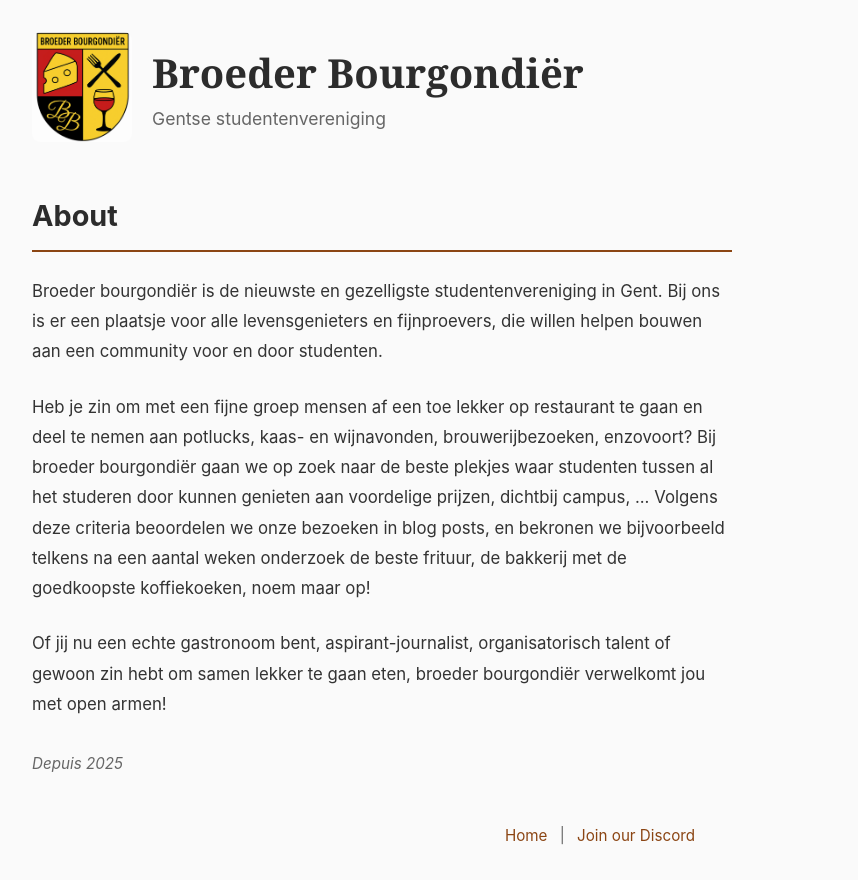
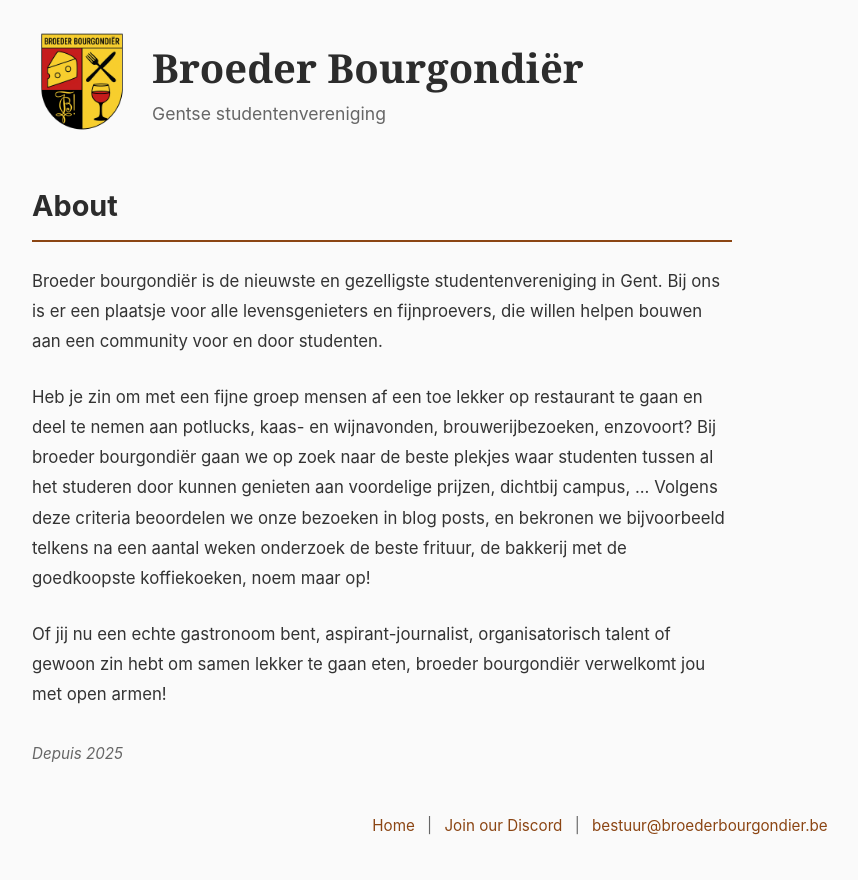
Before and after one commit to Broeder-Bourgondier/website, a plain HTML site: page about.html in a window 1280 px wide. Shown: the whole page, without its empty margins (40-898 px from the left). Drawn offline with Linux system fonts and the light colour scheme.

Commit message:
update site

```diff
--- a/about.html
+++ b/about.html
@@ -20,12 +20,12 @@
   <meta property="twitter:url" content="https://broederbourgondier.be/about.html">
   <meta property="twitter:title" content="About - Broeder Bourgondiër">
   <meta property="twitter:description" content="Broeder Bourgondiër is de nieuwste en gezelligste studentenvereniging in Gent. Bij ons is er een plaatsje voor alle levengenieters en fijnproevers, die willen helpen bouwen aan een community voor en door studenten.">
-  <meta property="twitter:image" content="https://broederbourgondier.be/assets/bb.webp">
+  <meta property="twitter:image" content="https://broederbourgondier.be/assets/bb_new.webp">
 
   <link rel="canonical" href="https://broederbourgondier.be/about.html">
 
   <link rel="icon" type="image/png" href="assets/bb-min.png">
-  <link rel="apple-touch-icon" href="assets/bb.png">
+  <link rel="apple-touch-icon" href="assets/bb_new.png">
 
   <style>
     * {
@@ -137,7 +137,7 @@
 </head>
 <body>
   <div class="header">
-    <img src="assets/bb.webp" alt="BB Logo" width="100">
+    <img src="assets/bb_new.webp" alt="BB Logo" width="100">
     <div>
       <h1>Broeder Bourgondiër</h1>
       <p>Gentse studentenvereniging</p>
@@ -169,7 +169,7 @@
   </div>
 
   <footer>
-    <p><a href="index.html">Home</a> | <a href="https://discord.gg/PjxcQh43cs">Join our Discord</a></p>
+    <p><a href="index.html">Home</a> | <a href="https://discord.gg/PjxcQh43cs">Join our Discord</a> | <a href="mailto:bestuur@broederbourgondier.be">bestuur@broederbourgondier.be</a></p>
   </footer>
 
 </body>
```
Also changed, not shown: index.html (+4 -4 lines), assets/bb.webp (deleted), assets/bb_new-min.png (added), assets/bb_new.png (added), assets/bb_new.webp (added), 1 other file.
